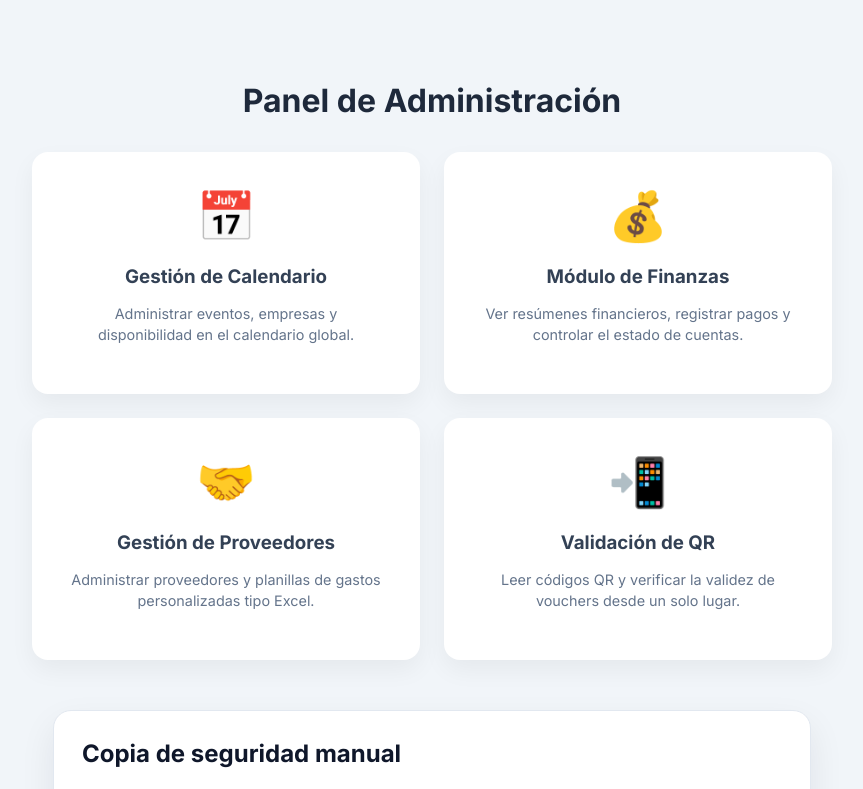
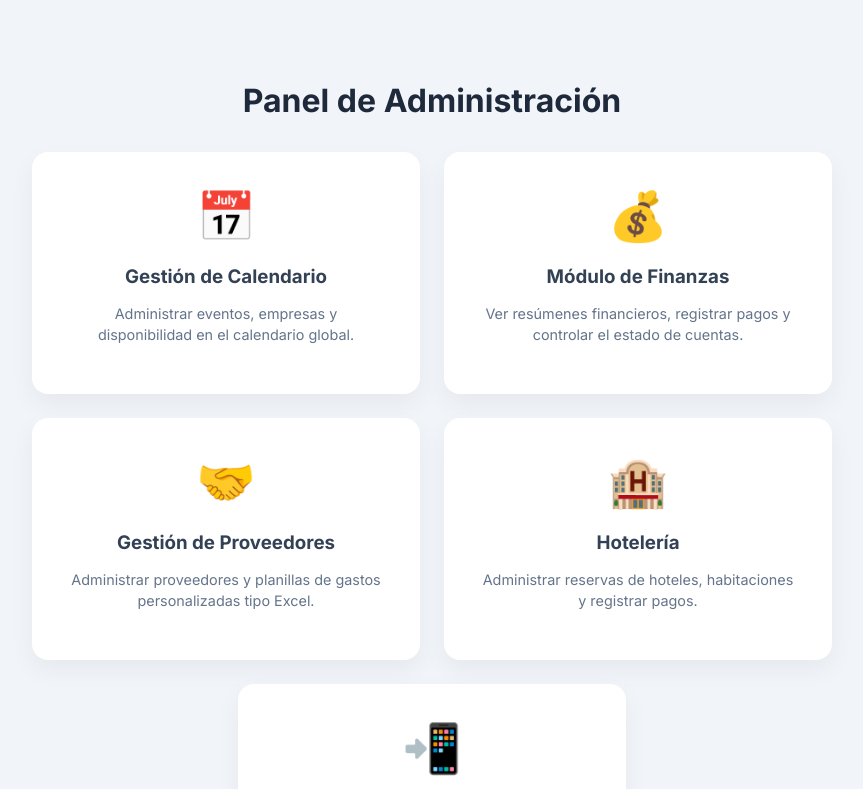
Before and after one commit to foisbraian/camboriu.estudiantil, a React (Create React App) app in the folder frontend/: page /inicio in a window 1280 px wide. Shown: the top 789 px of the page, without its empty margins (208-1071 px from the left). Built offline with nearby package versions, Linux system fonts and the light colour scheme; no server answers; sample sign-in values are in the browser's storage.

Commit message:
hoteleria front fix1

```diff
--- a/frontend/src/pages/SelectorInicio.jsx
+++ b/frontend/src/pages/SelectorInicio.jsx
@@ -119,6 +119,12 @@ export default function SelectorInicio() {
             desc: "Administrar proveedores y planillas de gastos personalizadas tipo Excel.",
             path: "/proveedores",
             color: "#8b5cf6",
+        },
+        {
+            title: "🏨 Hotelería",
+            desc: "Administrar reservas de hoteles, habitaciones y registrar pagos.",
+            path: "/hoteleria",
+            color: "#0ea5e9",
         },
         {
             title: "📲 Validación de QR",
```
